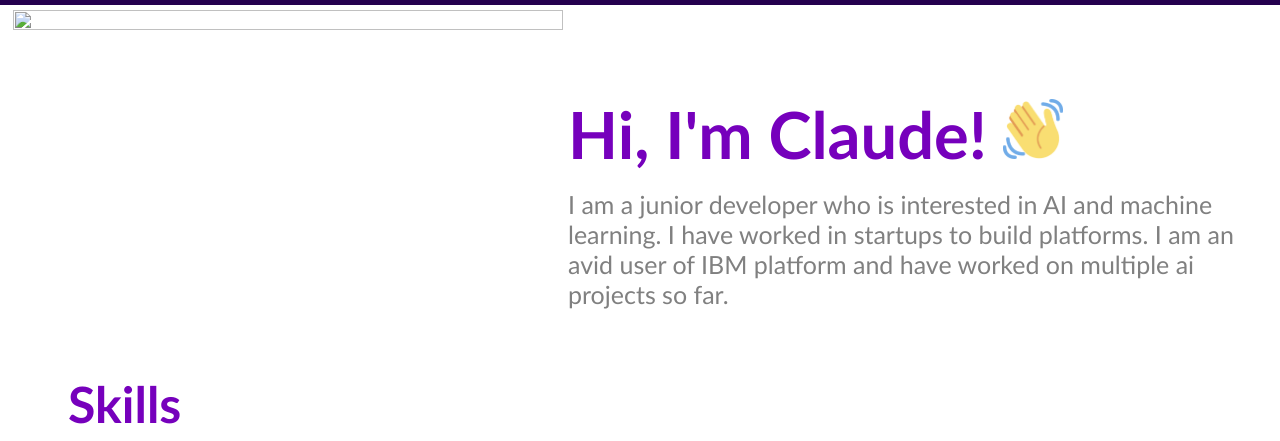
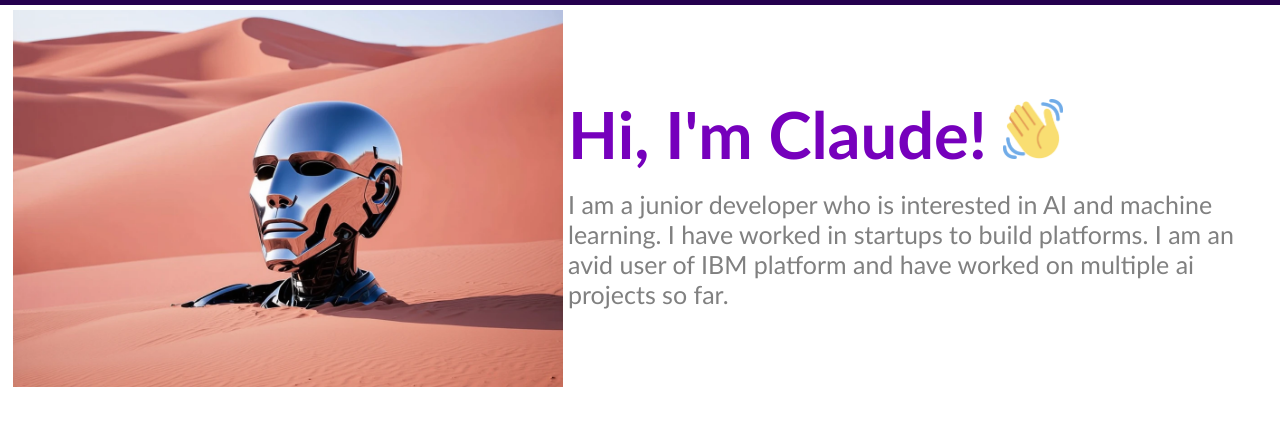
Before and after one commit to Etterlivet/ibm, a plain HTML site: page index.html in a window 1280 px wide. Shown: the part 135-576 px from the top of the page. Drawn offline with Linux system fonts and the light colour scheme.

Commit message:
Update index.html

```diff
--- a/index.html
+++ b/index.html
@@ -33,7 +33,7 @@
     <!-- About Me -->
     <section id="about-me" class="container">
         <div>
-            <img src="current-image-url.jpg" class="profile_image"/>
+            <img src="html_finalprojimages/current-image-url.jpg" class="profile_image"/>
         </div>
         <div>
             <h1>
```
